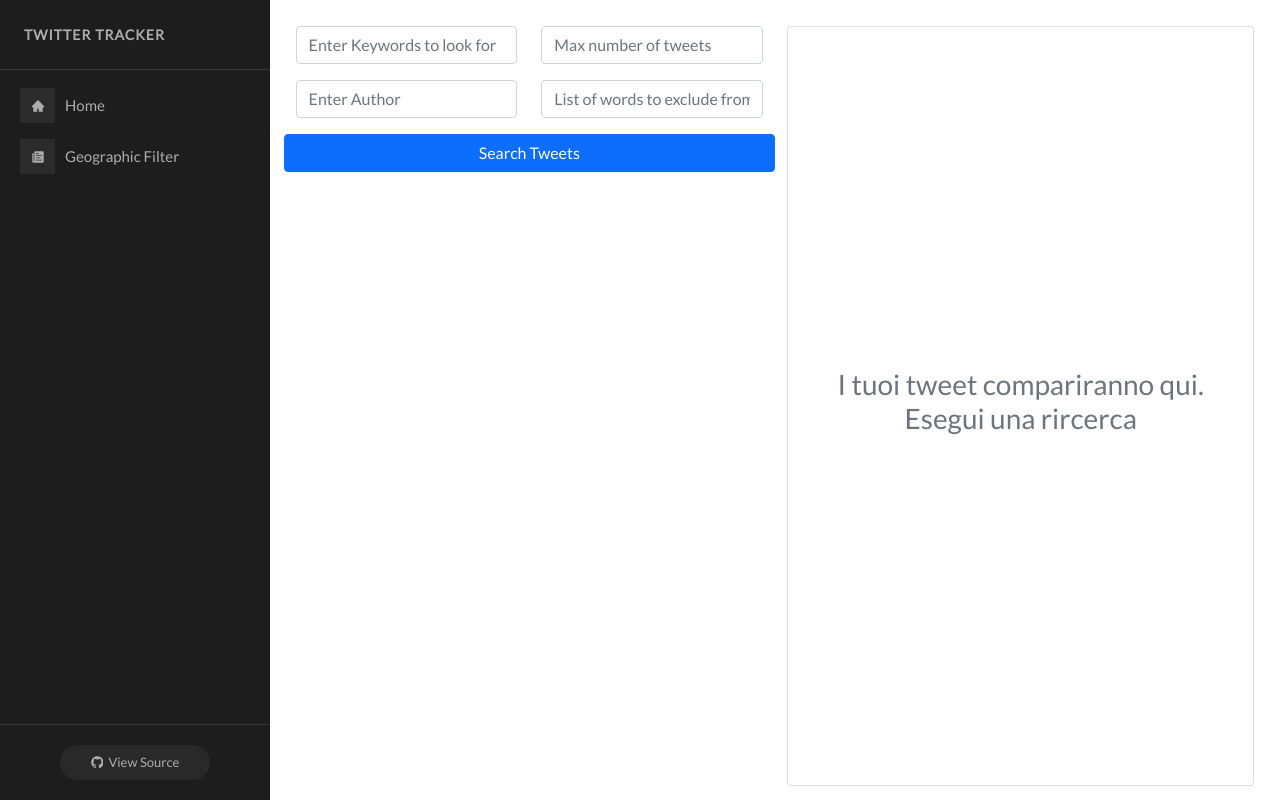
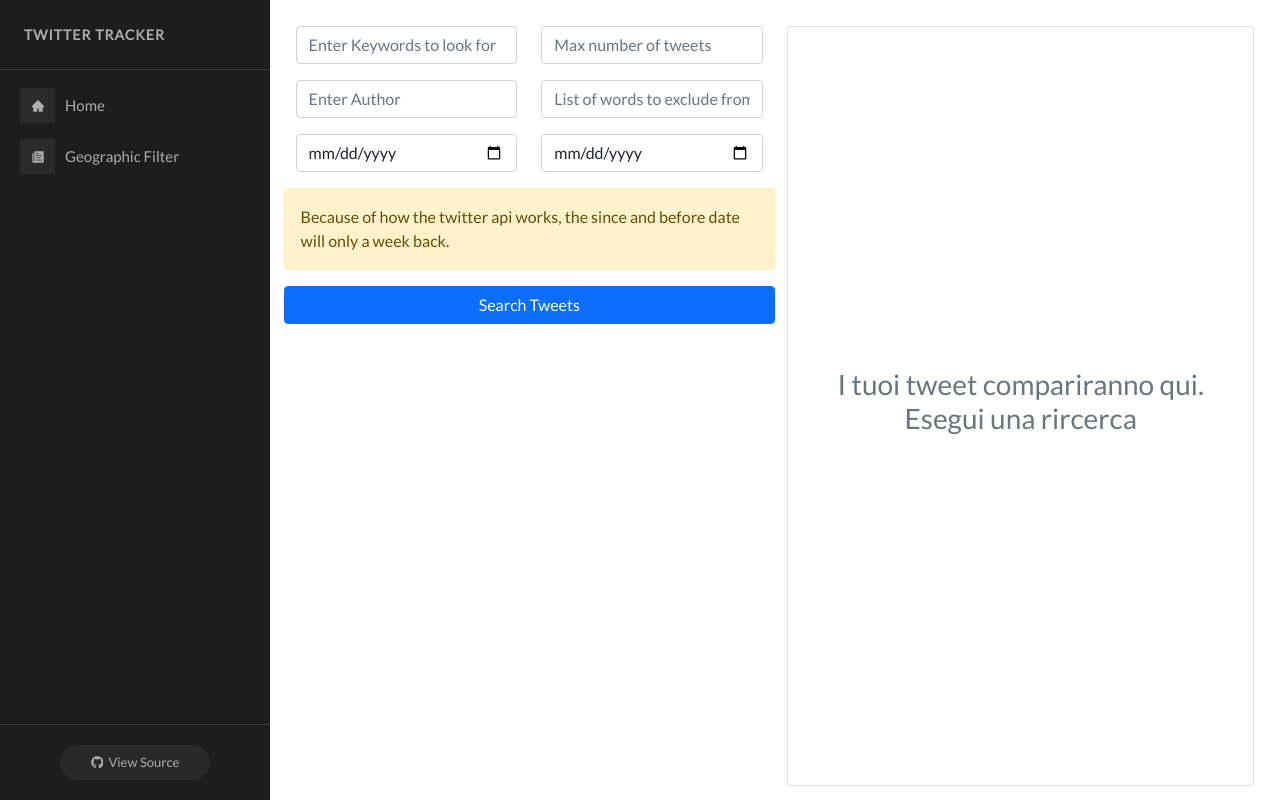
Before and after one commit to alessiodipasquale/TwitterTracker, a React (Create React App) app in the folder public/: page / in a window 1280 px wide. Built offline with nearby package versions, Linux system fonts and the light colour scheme; what leaflet-geosearch would draw is missing.

Commit message:
added since and until fields in home

```diff
--- a/public/src/pages/Home.js
+++ b/public/src/pages/Home.js
@@ -1,6 +1,6 @@
 import React, { Component, useImperativeHandle, useState } from 'react';
 import Axios from 'axios';
-import { Card, Form, Row, Col, Button, Container } from 'react-bootstrap';
+import { Card, Form, Row, Col, Button, Container, Alert } from 'react-bootstrap';
 
 import TweetCard from '../components/TweetCard';
 import { searchTweet } from '../services/searchTweet-service';
@@ -12,6 +12,9 @@
         author: "",
         remove: "",
     });
+
+    const [since, setSince] = useState(null);
+    const [until, setUntil] = useState(null);
 
     const [tweets,setTweets]=useState([])
 
@@ -62,9 +65,50 @@
           </Row>
 
           <Row>
+          <Col>
+
+
+              <Form.Group class="mb-3" controlId="since">
+
+                <Form.Control
+                onChange={(e)=>handle(e)}
+                placeholder="Only get tweets since..."
+                type="date"
+                selected={data.since}
+                value={data.since}/>
+
+              </Form.Group>
+
+            </Col>
+            <Col>
+
+            <Form.Group class="mb-3" controlId="until">
+
+              <Form.Control
+              onChange={(e)=>handle(e)}
+              type="date"
+              selected={data.until}
+              value={data.until}
+              placeholder="Only get tweets up to..."
+              />
+
+            </Form.Group>
+
+            </Col>
+          </Row>
+
+          <Row>
+            <Alert variant="warning">
+              Because of how the twitter api works, the since and before date will only a week back.
+            </Alert>
+          </Row>
+
+          <Row>
             <Button onClick={(e) => submit(e)} variant="primary">Search Tweets</Button>
           </Row>
         </Form>
+
+
         </Col>
         <Col lg={6}>
 
```
